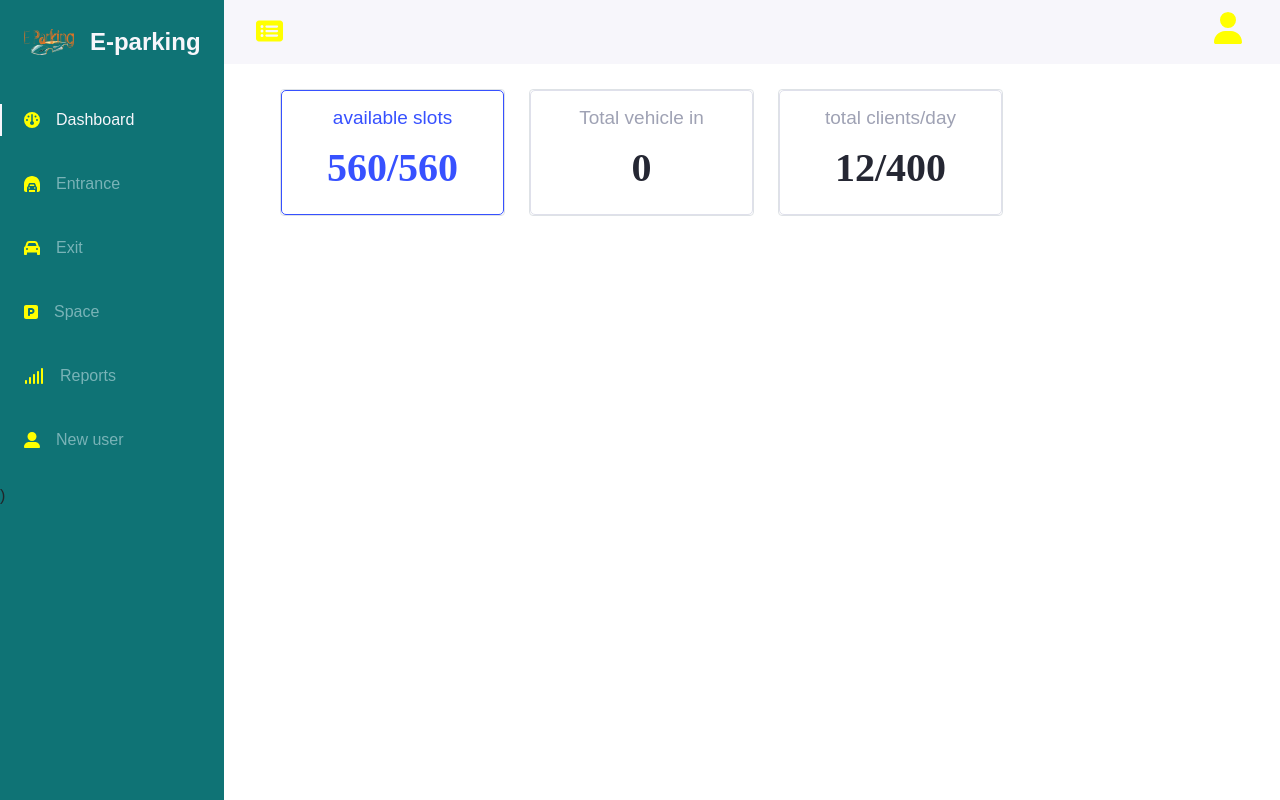
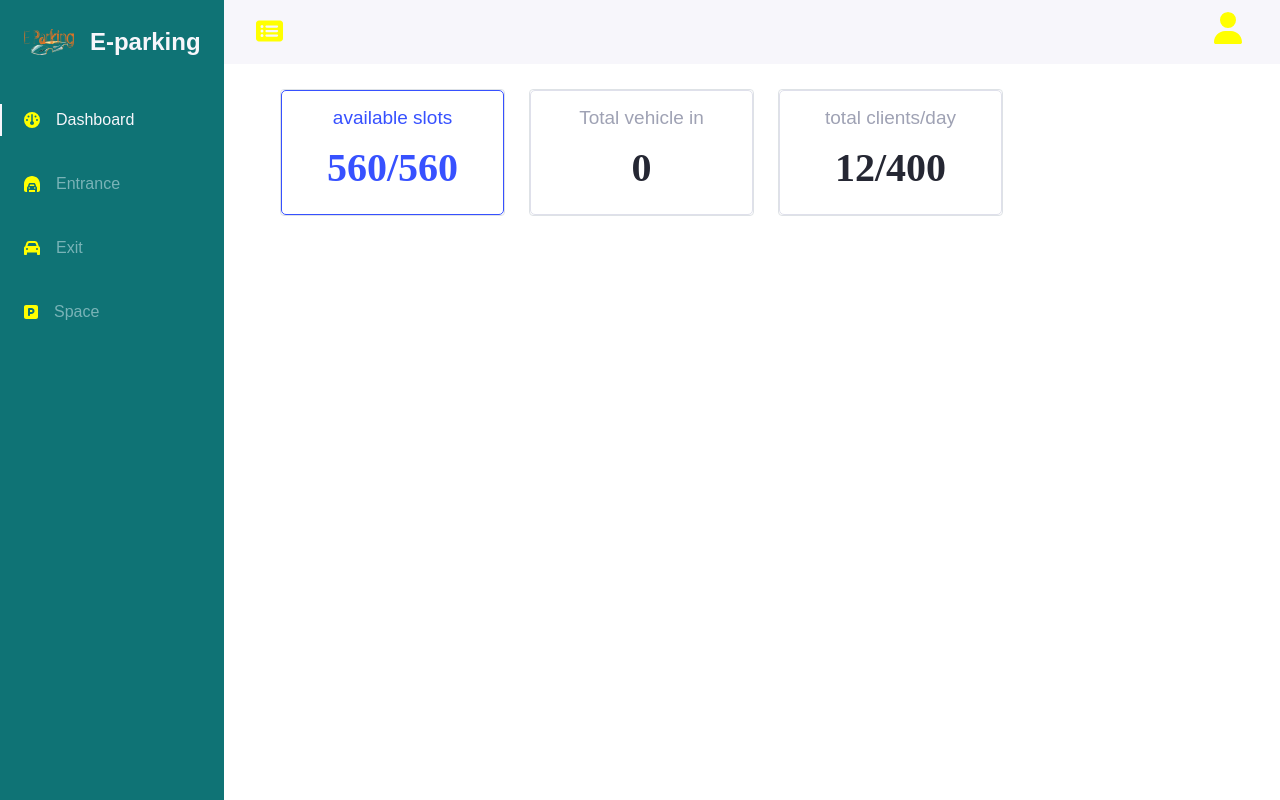
Before and after one commit to EParkingRW/eparkingrwReact, a React (Create React App) app: page /dashboard in a window 1280 px wide. Built offline with nearby package versions, Linux system fonts and the light colour scheme; no server answers.

Commit message:
show menu for admins

```diff
--- a/src/components/dashboard/Layout.js
+++ b/src/components/dashboard/Layout.js
@@ -87,8 +87,8 @@ export default function Layout({children}) {
                             <FontAwesomeIcon icon={faParking} color="yellow" />
                             <span
                             className="nav_name">Space</span></Link>
-                            {/*{*/}
-                            {/*    user.token!==null && (user.user.roleId !== config.roles.normal)?(*/}
+                            {
+                                user.user!==null && (user.user.role.title !== "normal")?(
                                     <Fragment>
                                     <Link className={"nav_link "} to="/reports">
                                         <FontAwesomeIcon icon={faSignal} color="yellow" />
@@ -99,8 +99,8 @@ export default function Layout({children}) {
                                         <span
                                         className="nav_name">New user</span></Link>
                                 </Fragment>)
-                            {/*        :""*/}
-                            {/*}*/}
+                                    :""
+                            }
 
                         </div>
                     </div>
```
